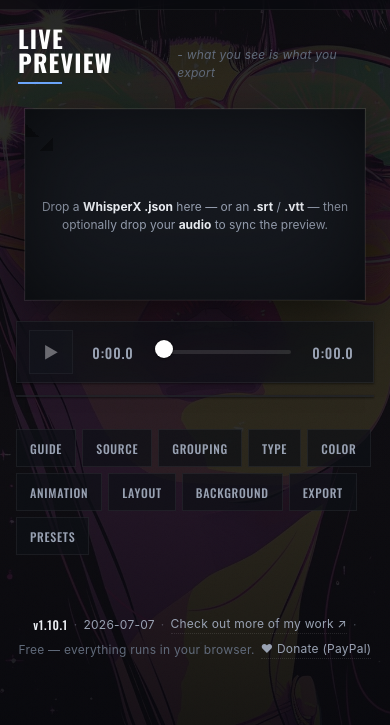
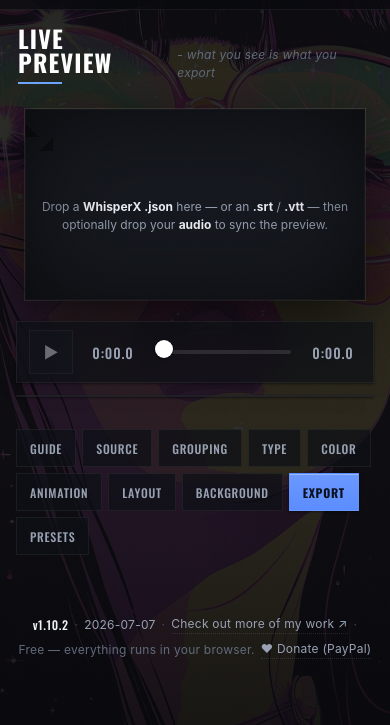
Before and after one commit to zeerebel/whisperx_caption, a plain HTML site: page index.html in a window 390 px wide. Shown: the part 119-844 px from the top of the page. Drawn offline with Linux system fonts and the light colour scheme.

Commit message:
Make the Export tab visually distinct so it's easy to find (v1.10.2) (#22)
The tab strip treated all 9 tabs identically, so finding "Export" among
Guide/Source/Grouping/Type/Color/Animation/Layout/Background/Presets took
too long, especially on mobile where the strip wraps to 3 rows and scrolls
out of view once you're reading panel content.

The Export tab is now always filled with the same blue as the primary
export button (not just on hover/active), so it reads as the "your file
comes out here" action at a glance regardless of scroll position.

Verified headless: distinct gradient fill present, clicking still opens the
Export panel correctly, edit/preset suite still passes.


Claude-Session: https://claude.ai/code/session_01Q3t6K1EFhBKhWSSB2zopSc

Co-authored-by: Claude <noreply@anthropic.com>

```diff
--- a/css/style.css
+++ b/css/style.css
@@ -232,6 +232,15 @@ h1{margin:0}
 .tabpanel .group-body{border-top:0;padding-top:var(--space-3)}
 /* the Guide tab: give it a subtle accent so it reads as help, not a control */
 .tab-guide.is-active{border-color:rgba(110,168,255,.45)}
+/* the Export tab: always filled with the same blue as the primary export
+   button, so it's unmistakable in the tab strip at a glance — this is where
+   your file comes out, it shouldn't require reading every tab label to find. */
+.tab[data-tab="export"]{
+  background:linear-gradient(180deg,#6a97ff,#5b8cff);color:#0a0f1c;border-color:transparent;font-weight:700;
+  box-shadow:var(--e1),inset 0 1px 0 rgba(255,255,255,.3);
+}
+.tab[data-tab="export"]:hover{background:linear-gradient(180deg,#79a2ff,#6690ff);color:#0a0f1c}
+.tab[data-tab="export"].is-active{background:linear-gradient(180deg,#5b8cff,#4778e6);box-shadow:var(--e1),inset 0 -3px 0 #fff}
 
 /* ---------- Guide / instructions ---------- */
 .guide{gap:var(--space-3);color:var(--ink-dim);line-height:1.6}
--- a/js/app.js
+++ b/js/app.js
@@ -6,7 +6,7 @@
   const $ = (id) => document.getElementById(id);
 
   // Bump this on every change so the footer shows whether the deploy is current.
-  const APP_VERSION = "1.10.1";
+  const APP_VERSION = "1.10.2";
 
   const GFONTS = [
     "Inter", "Roboto", "Roboto Condensed", "Open Sans", "Lato", "Montserrat",
```
